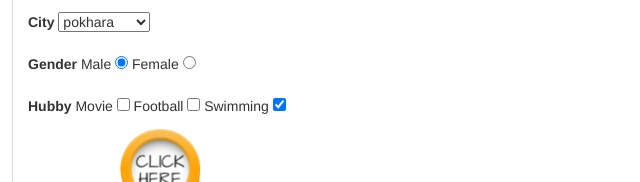
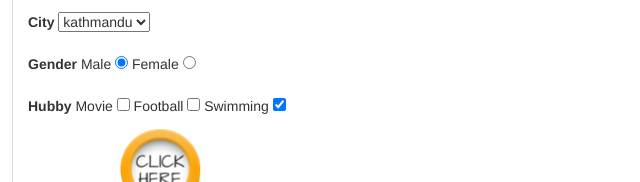
Before and after one commit to neroze/lazy-form-filler, a plain HTML site: page index.html in a window 1280 px wide. Both pictures are taken after a click on the button "Fill Form". Shown: the part 246-428 px from the top of the page, 308-948 px from the left. Drawn offline with nearby package versions, Linux system fonts and the light colour scheme.

```diff
--- a/index.html
+++ b/index.html
@@ -18,7 +18,7 @@
 				$('#my-form').lazy_form_filler({
 					name:"Niraj",
 					last_name:"Maharjan",
-					city:"pokhara",
+					city:"kathmandu",
 					gender:1,
 					hubby:3
 
```
